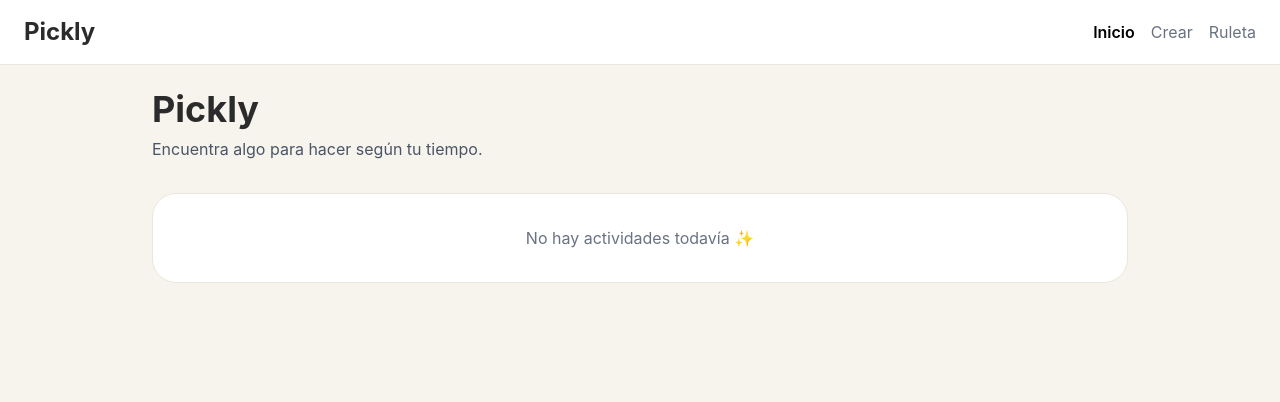
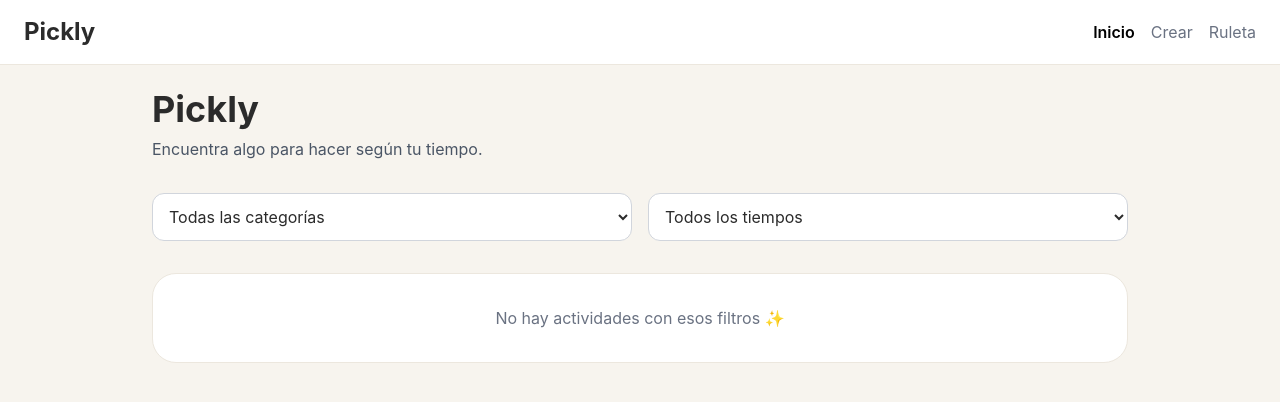
Before and after one commit to Vale-C15/Pickly, a React (Vite) app: page / in a window 1280 px wide. Shown: the top 402 px of the page. Built offline with nearby package versions, Linux system fonts and the light colour scheme.

Commit message:
feat: agrega sistema de filtros por categoría y duración

```diff
--- /dev/null
+++ b/src/components/Filters/Filters.css
@@ -0,0 +1,5 @@
+@reference "../../index.css";
+
+.filters-container {
+  @apply flex flex-col md:flex-row gap-4 mt-8;
+}
--- /dev/null
+++ b/src/components/Filters/Filters.jsx
@@ -0,0 +1,50 @@
+import { categories, durations } from "../../data/options"
+
+import "./Filters.css"
+
+export default function Filters({
+  selectedCategory,
+  selectedDuration,
+  onCategoryChange,
+  onDurationChange,
+}) {
+  return (
+    <div className="filters-container">
+      <select
+        value={selectedCategory}
+        onChange={(e) =>
+          onCategoryChange(e.target.value)
+        }
+        className="select-field"
+      >
+        <option value="">
+          Todas las categorías
+        </option>
+
+        {categories.map((category) => (
+          <option key={category}>
+            {category}
+          </option>
+        ))}
+      </select>
+
+      <select
+        value={selectedDuration}
+        onChange={(e) =>
+          onDurationChange(e.target.value)
+        }
+        className="select-field"
+      >
+        <option value="">
+          Todos los tiempos
+        </option>
+
+        {durations.map((duration) => (
+          <option key={duration}>
+            {duration}
+          </option>
+        ))}
+      </select>
+    </div>
+  )
+}
--- a/src/pages/Home/Home.jsx
+++ b/src/pages/Home/Home.jsx
@@ -1,6 +1,7 @@
 import { useEffect, useState } from "react"
 
 import ActivityCard from "../../components/ActivityCard/ActivityCard"
+import Filters from "../../components/Filters/Filters"
 
 import {
   getActivities,
@@ -12,6 +13,8 @@ import "./Home.css"
 
 export default function Home() {
   const [activities, setActivities] = useState([])
+  const [selectedCategory, setSelectedCategory] = useState("")
+  const [selectedDuration, setSelectedDuration] = useState("")
 
   const loadActivities = () => {
     setActivities(getActivities())
@@ -31,6 +34,20 @@ export default function Home() {
     loadActivities()
   }
 
+  const filteredActivities = activities.filter(
+    (activity) => {
+      const matchesCategory =
+        selectedCategory === "" ||
+        activity.category === selectedCategory
+
+      const matchesDuration =
+        selectedDuration === "" ||
+        activity.duration === selectedDuration
+
+      return matchesCategory && matchesDuration
+    }
+  )
+
   return (
     <div className="home-page">
       <h1 className="home-title">
@@ -41,15 +58,22 @@ export default function Home() {
         Encuentra algo para hacer según tu tiempo.
       </p>
 
+      <Filters
+        selectedCategory={selectedCategory}
+        selectedDuration={selectedDuration}
+        onCategoryChange={setSelectedCategory}
+        onDurationChange={setSelectedDuration}
+      />
+
       <div className="activities-list">
-        {activities.length === 0 ? (
+        {filteredActivities.length === 0 ? (
           <div className="card empty-state">
             <p className="empty-text">
-              No hay actividades todavía ✨
+              No hay actividades con esos filtros ✨
             </p>
           </div>
         ) : (
-          activities.map((activity) => (
+          filteredActivities.map((activity) => (
             <ActivityCard
               key={activity.id}
               activity={activity}
```
